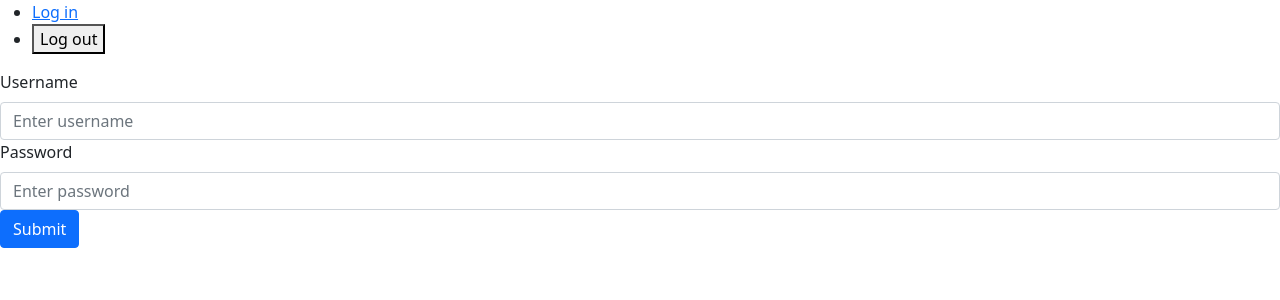
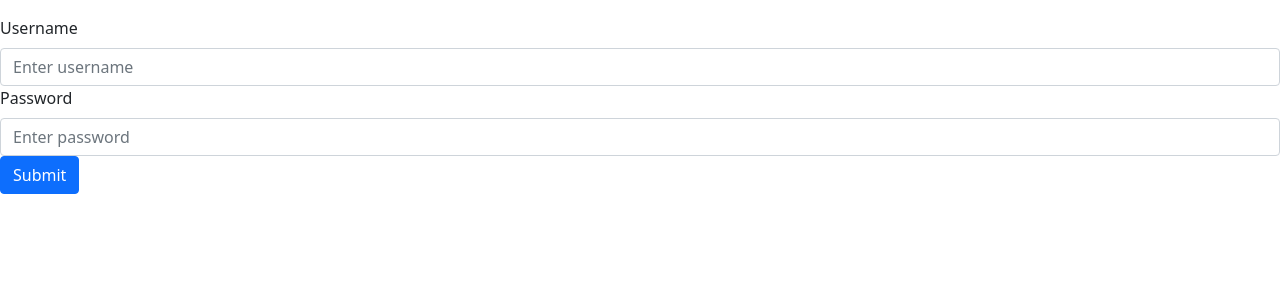
Before and after one commit to a-sha0234/blog-app-clientSide-Admin, a React (Create React App) app: page / in a window 1280 px wide. Shown: the top 300 px of the page. Built offline with nearby package versions, Linux system fonts and the light colour scheme.

Commit message:
create logout functionality

```diff
--- a/src/components/Navbar.js
+++ b/src/components/Navbar.js
@@ -1,20 +1,32 @@
 import { Link } from "react-router-dom";
 import React from "react";
 
-export default function Navbar() {
+export default function Navbar(props) {
+  console.log(props);
+
+  function handleLogOut() {
+    localStorage.removeItem("user-info");
+    props.setIsLoggedIn(false);
+  }
+
   return (
     <nav>
       <ul>
-        <li>
-          {" "}
-          <Link to="/">Log in</Link>
-        </li>
+        {props.loggedValue == false && (
+          <li>
+            <Link to="/">
+              <button>Log in</button>
+            </Link>
+          </li>
+        )}
 
-        <li>
-          <Link to="/">
-            <button>Log out</button>
-          </Link>{" "}
-        </li>
+        {props.loggedValue == true && (
+          <li>
+            <Link to="/">
+              <button onClick={handleLogOut}>Log out</button>
+            </Link>
+          </li>
+        )}
       </ul>
     </nav>
   );
```
